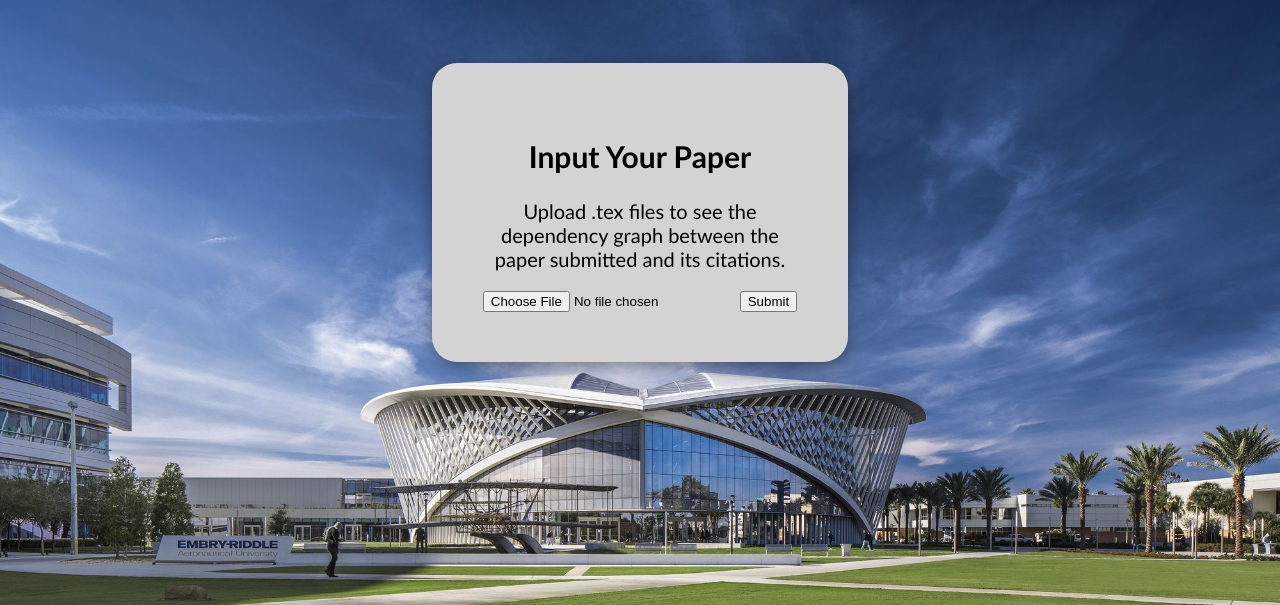
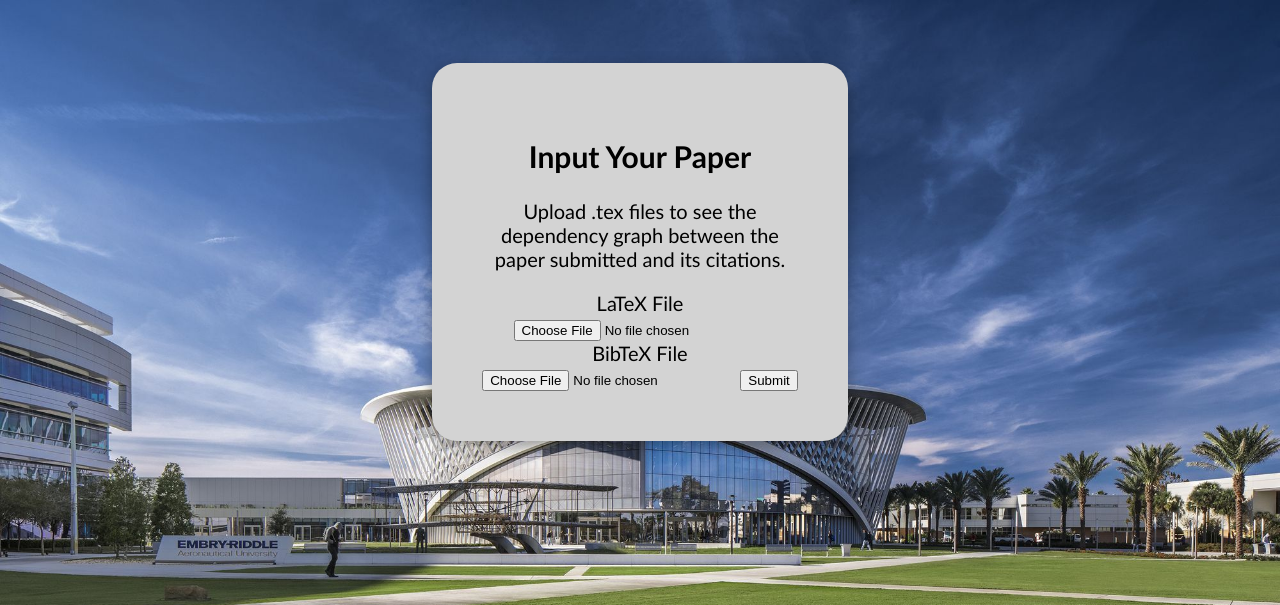
Before and after one commit to AVanDeBrook/citation-graph, a Flask app: page /papers/ in a window 1280 px wide. Shown: the top 605 px of the page. Run offline with Flask 2, Linux system fonts and the light colour scheme.

Commit message:
Fixed to merge with Aaron's code, design is completely updated for Sprint 2

```diff
--- a/src/templates/inputPaper.html
+++ b/src/templates/inputPaper.html
@@ -10,16 +10,15 @@
 			<h1>Input Your Paper</h1>
 			<p>
 				Upload .tex files to see the dependency graph between the paper submitted and its citations.
-
 			</p>
 
-			<form class="inputForm" action="">
-				<!--the /address of the thing processing the file should go here ***AARON??***
-				this could either directly point to the graph generator or it can point to the middle page where they could edit info before submitting -->
-				<input type="file">
+			<form action="/papers/new" method=POST enctype="multipart/form-data">
+				<label for="texFile">LaTeX File</label>
+				<input type="file" name="texFile" accept=".tex">
+				<label for="bibFile">BibTeX File</label>
+				<input type="file" name="bibFile" accept=".bib">
 				<input type="submit" value="Submit">
 			</form>
 		</section>
-
 	</body>
 </html>
```
